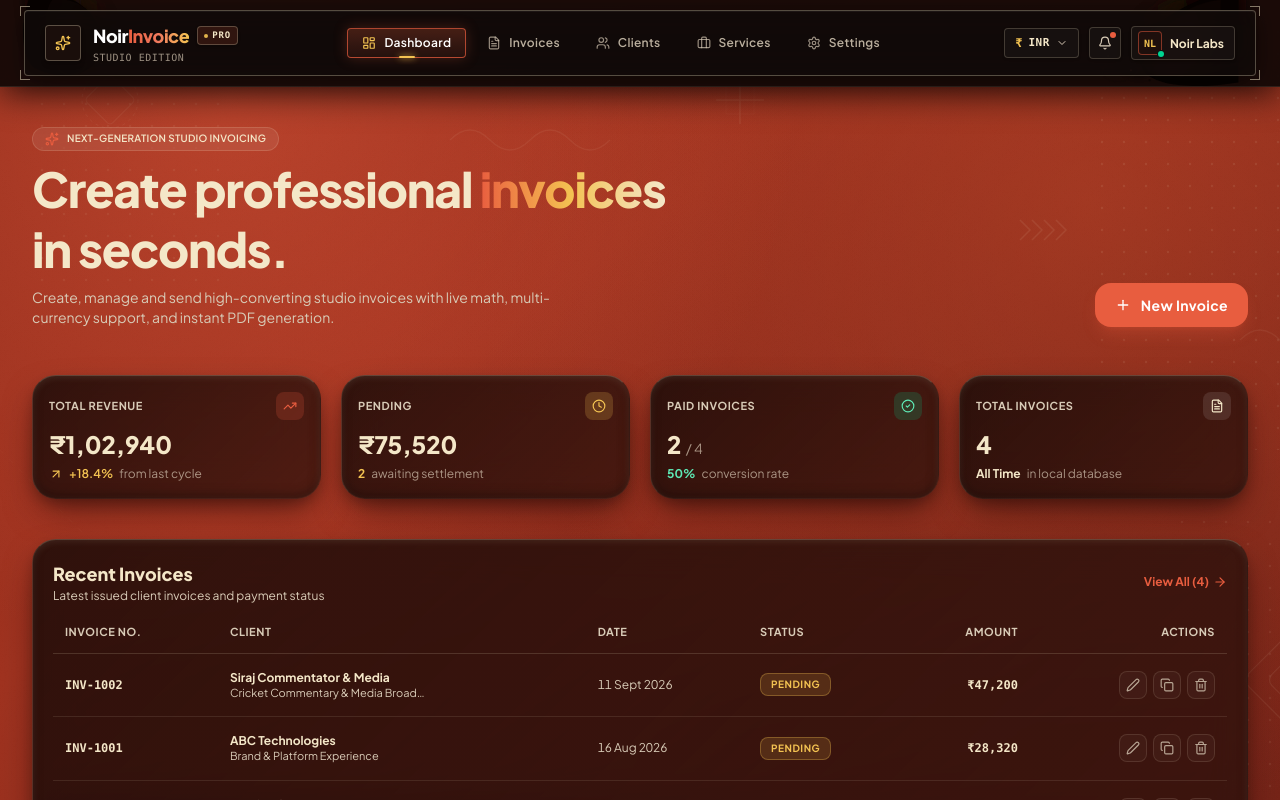
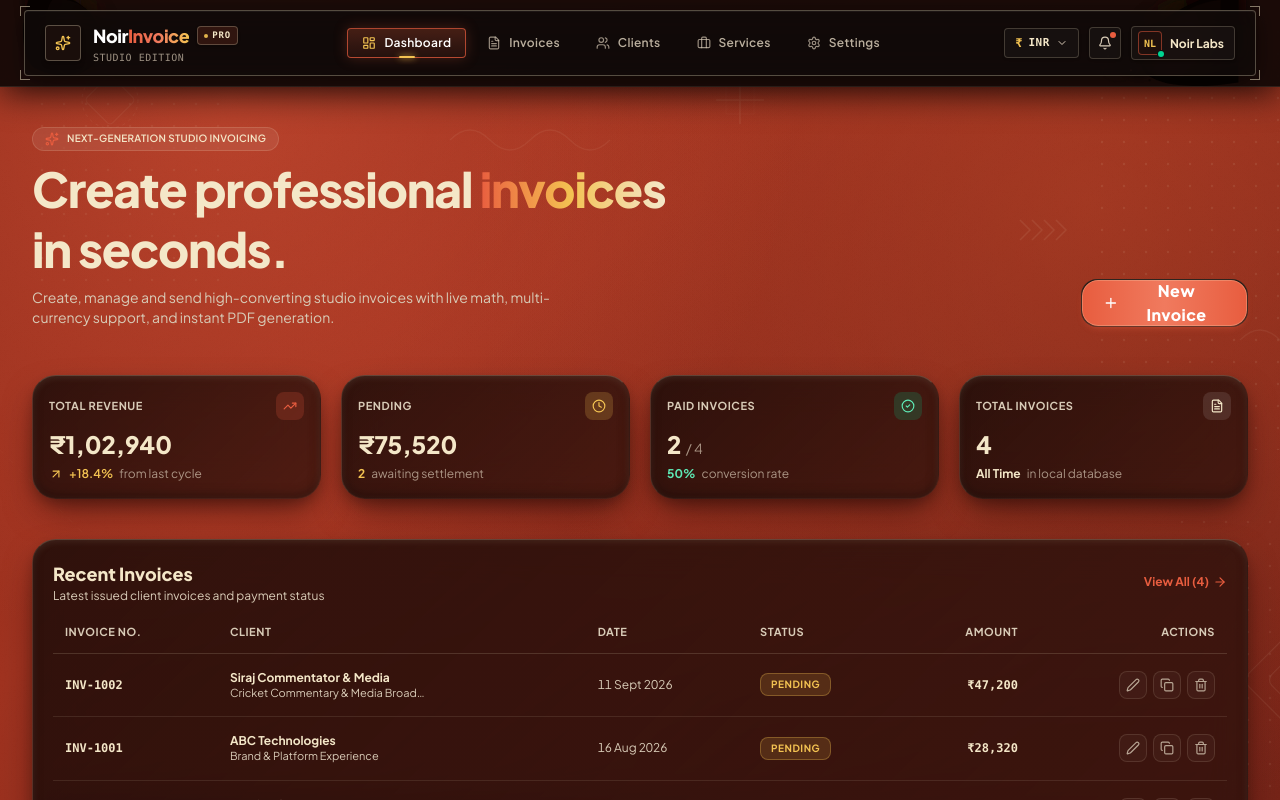
Before and after one commit to juzer09jawadwala-source/invoice-generator-, a React (Vite) app: page / in a window 1280 px wide. Shown: the top 800 px of the page. Built offline with nearby package versions, Linux system fonts and the light colour scheme.

Commit message:
feat: add CreepyButton from VengeanceUI and integrate for all buttons

```diff
--- a/src/components/Dashboard.tsx
+++ b/src/components/Dashboard.tsx
@@ -18,6 +18,7 @@ import { calculateInvoice } from '../lib/calc';
 import { formatCurrency } from '../lib/utils';
 import { AppView } from './AppShell';
 import Testimonial1 from '@/components/ui/testimonial-1';
+import { Button } from '@/components/ui/button';
 
 interface DashboardProps {
   invoices: Invoice[];
@@ -81,13 +82,14 @@ export function Dashboard({
         </div>
 
         <div className="flex items-center gap-3 flex-shrink-0">
-          <button
+          <Button
             onClick={onCreateNew}
-            className="flex items-center gap-2.5 px-4 sm:px-5 py-2.5 sm:py-3 rounded-2xl bg-[#E85D3F] hover:bg-[#B84427] text-white font-heading font-bold text-xs sm:text-sm tracking-wide shadow-lg shadow-[#E85D3F]/25 hover:shadow-xl transition-all cursor-pointer"
+            size="lg"
+            className="font-heading font-bold"
           >
             <Plus className="w-4 h-4" />
             <span>New Invoice</span>
-          </button>
+          </Button>
         </div>
       </div>
 
@@ -210,12 +212,13 @@ export function Dashboard({
             <p className="text-xs text-[#D8CBB7] max-w-sm mx-auto">
               Create your first client invoice with custom services and live preview.
             </p>
-            <button
+            <Button
               onClick={onCreateNew}
-              className="inline-flex items-center gap-2 px-4 py-2 rounded-xl bg-[#E85D3F] hover:bg-[#B84427] text-white text-xs font-bold shadow-lg"
+              size="default"
+              className="mt-2"
             >
               <Plus className="w-3.5 h-3.5" /> Create Invoice
-            </button>
+            </Button>
           </div>
         ) : (
           <div className="overflow-x-auto -mx-2 sm:mx-0">
--- a/src/components/InvoicesList.tsx
+++ b/src/components/InvoicesList.tsx
@@ -381,13 +381,14 @@ export function InvoicesList({
             </p>
           </div>
 
-          <button
+          <Button
             onClick={onCreateNew}
-            className="flex items-center gap-2 px-4 py-2.5 rounded-xl bg-[#E85D3F] hover:bg-[#B84427] text-white text-xs font-bold shadow-lg shadow-[#E85D3F]/25 transition-all self-start sm:self-auto cursor-pointer"
+            size="default"
+            className="self-start sm:self-auto font-bold"
           >
             <Plus className="w-4 h-4" />
             <span>Create Invoice</span>
-          </button>
+          </Button>
         </div>
 
         {/* Toolbar & Filter Bar */}
--- a/src/components/ui/button.tsx
+++ b/src/components/ui/button.tsx
@@ -1,41 +1,15 @@
 import * as React from 'react';
-import { cn } from '@/lib/utils';
+import { CreepyButton, CreepyButtonProps } from './creepy-button';
 
-export interface ButtonProps extends React.ButtonHTMLAttributes<HTMLButtonElement> {
-  variant?: 'default' | 'destructive' | 'outline' | 'secondary' | 'ghost' | 'link';
-  size?: 'default' | 'sm' | 'lg' | 'icon';
-}
+export interface ButtonProps extends CreepyButtonProps {}
 
 export const Button = React.forwardRef<HTMLButtonElement, ButtonProps>(
-  ({ className, variant = 'default', size = 'default', ...props }, ref) => {
-    const variantStyles = {
-      default: 'bg-[#E85D3F] hover:bg-[#B84427] text-white shadow-md shadow-[#E85D3F]/25',
-      destructive: 'bg-red-500/20 text-red-400 border border-red-500/30 hover:bg-red-500/30',
-      outline: 'border border-border bg-white/[0.04] hover:bg-white/[0.08] text-foreground',
-      secondary: 'bg-secondary text-secondary-foreground hover:bg-secondary/80',
-      ghost: 'hover:bg-white/[0.06] text-muted-foreground hover:text-foreground',
-      link: 'text-primary underline-offset-4 hover:underline',
-    };
-
-    const sizeStyles = {
-      default: 'h-9 px-4 py-2 text-xs',
-      sm: 'h-8 px-3 text-xs rounded-lg',
-      lg: 'h-10 px-6 text-sm rounded-xl',
-      icon: 'h-8 w-8 p-0 flex items-center justify-center rounded-lg',
-    };
-
-    return (
-      <button
-        ref={ref}
-        className={cn(
-          'inline-flex items-center justify-center gap-2 rounded-xl font-medium transition-all focus-visible:outline-none focus-visible:ring-2 focus-visible:ring-ring disabled:pointer-events-none disabled:opacity-50 cursor-pointer active:scale-[0.98]',
-          variantStyles[variant],
-          sizeStyles[size],
-          className
-        )}
-        {...props}
-      />
-    );
+  (props, ref) => {
+    return <CreepyButton ref={ref} {...props} />;
   }
 );
+
 Button.displayName = 'Button';
+
+export { CreepyButton };
+export default Button;
--- /dev/null
+++ b/src/components/ui/creepy-button.tsx
@@ -0,0 +1,216 @@
+"use client";
+
+import React, { useRef, useState, forwardRef } from "react";
+import { motion } from "motion/react";
+import { cn } from "@/lib/utils";
+
+export interface CreepyButtonProps extends React.ButtonHTMLAttributes<HTMLButtonElement> {
+  children: React.ReactNode;
+  className?: string;
+  coverClassName?: string;
+  variant?: "default" | "destructive" | "outline" | "secondary" | "ghost" | "link";
+  size?: "default" | "sm" | "lg" | "icon";
+}
+
+type Coords = {
+  x: number;
+  y: number;
+};
+
+export const CreepyButton = forwardRef<HTMLButtonElement, CreepyButtonProps>(
+  (
+    {
+      children,
+      className,
+      coverClassName,
+      variant = "default",
+      size = "default",
+      onClick,
+      disabled,
+      ...props
+    },
+    ref
+  ) => {
+    const eyesRef = useRef<HTMLSpanElement>(null);
+    const [eyeCoords, setEyeCoords] = useState<Coords>({ x: 0, y: 0 });
+    const [isHovered, setIsHovered] = useState(false);
+
+    const updateEyes = (e: React.MouseEvent | React.TouchEvent) => {
+      if (disabled) return;
+      const userEvent =
+        "touches" in e ? (e as React.TouchEvent).touches[0] : (e as React.MouseEvent);
+
+      if (!eyesRef.current) return;
+
+      const eyesRect = eyesRef.current.getBoundingClientRect();
+      const eyesCenter = {
+        x: eyesRect.left + eyesRect.width / 2,
+        y: eyesRect.top + eyesRect.height / 2,
+      };
+
+      const cursor = {
+        x: userEvent.clientX,
+        y: userEvent.clientY,
+      };
+
+      const dx = cursor.x - eyesCenter.x;
+      const dy = cursor.y - eyesCenter.y;
+      const angle = Math.atan2(-dy, dx) + Math.PI / 2;
+
+      const visionRangeX = 180;
+      const visionRangeY = 75;
+      const distance = Math.hypot(dx, dy);
+
+      const x = (Math.sin(angle) * Math.min(distance, visionRangeX)) / visionRangeX;
+      const y = (Math.cos(angle) * Math.min(distance, visionRangeY)) / visionRangeY;
+
+      setEyeCoords({ x, y });
+    };
+
+    const resetEyes = () => {
+      setEyeCoords({ x: 0, y: 0 });
+      setIsHovered(false);
+    };
+
+    const pupilStyle = {
+      transform: `translate(calc(-50% + ${eyeCoords.x * 50}%), calc(-50% + ${eyeCoords.y * 50}%))`,
+    };
+
+    const variantCoverStyles: Record<string, string> = {
+      default:
+        "bg-gradient-to-r from-[#E85D3F] via-[#F07A5E] to-[#E85D3F] text-white border border-[#F4E7C8]/25 shadow-md shadow-[#E85D3F]/30",
+      destructive:
+        "bg-gradient-to-r from-red-600 via-rose-600 to-red-600 text-white border border-red-400/40 shadow-md shadow-red-600/30",
+      outline:
+        "bg-[#140C0A] text-[#F4E7C8] border border-[#F4E7C8]/25 hover:border-[#E85D3F]/60",
+      secondary:
+        "bg-[#22120E] text-[#F4E7C8] border border-[#E85D3F]/35 hover:border-[#E85D3F]/70",
+      ghost:
+        "bg-[#140C0A]/60 text-[#D8CBB7] hover:text-white border border-transparent",
+      link:
+        "bg-transparent text-[#E85D3F] underline",
+    };
+
+    const sizeStyles: Record<string, { container: string; cover: string; placeholder: string }> = {
+      sm: {
+        container: "min-w-[6.5em] text-xs h-8 rounded-lg",
+        cover: "px-3 py-1.5 rounded-lg text-xs font-semibold",
+        placeholder: "px-3 py-1.5 text-xs font-semibold min-w-[6.5em]",
+      },
+      default: {
+        container: "min-w-[8em] text-xs sm:text-sm h-9 sm:h-10 rounded-xl",
+        cover: "px-4 py-2 rounded-xl text-xs sm:text-sm font-bold tracking-wide",
+        placeholder: "px-4 py-2 text-xs sm:text-sm font-bold tracking-wide min-w-[8em]",
+      },
+      lg: {
+        container: "min-w-[9.5em] text-sm sm:text-base h-11 sm:h-12 rounded-2xl",
+        cover: "px-5 py-2.5 rounded-2xl text-sm sm:text-base font-extrabold tracking-wide",
+        placeholder: "px-5 py-2.5 text-sm sm:text-base font-extrabold tracking-wide min-w-[9.5em]",
+      },
+      icon: {
+        container: "w-8 h-8 sm:w-9 sm:h-9 min-w-0 p-0 rounded-lg",
+        cover: "p-0 w-full h-full rounded-lg flex items-center justify-center",
+        placeholder: "w-8 h-8 sm:w-9 sm:h-9 min-w-0 p-0",
+      },
+    };
+
+    const currentSize = sizeStyles[size] || sizeStyles.default;
+
+    return (
+      <button
+        ref={ref}
+        disabled={disabled}
+        className={cn(
+          "relative inline-flex items-center justify-center bg-[#090403] border border-[#F4E7C8]/15 outline-none select-none group tap-highlight-transparent overflow-visible transition-opacity",
+          disabled ? "opacity-50 cursor-not-allowed" : "cursor-pointer",
+          "focus-visible:ring-2 focus-visible:ring-offset-2 focus-visible:ring-[#E85D3F]",
+          currentSize.container,
+          className
+        )}
+        onClick={onClick}
+        onMouseMove={(e) => {
+          updateEyes(e);
+          if (!disabled) setIsHovered(true);
+        }}
+        onTouchMove={updateEyes}
+        onMouseLeave={resetEyes}
+        onFocus={() => {
+          if (!disabled) setIsHovered(true);
+        }}
+        onBlur={() => setIsHovered(false)}
+        {...props}
+      >
+        {/* Animated Eyes Container Peeking from the Base Socket */}
+        <span
+          ref={eyesRef}
+          className="absolute flex items-center gap-[0.3em] right-[0.75em] bottom-[0.45em] h-[0.75em] z-0 pointer-events-none select-none"
+        >
+          {/* Left Eye */}
+          <motion.span
+            className="relative w-[0.7em] h-[0.7em] bg-white rounded-full overflow-hidden shadow-inner"
+            animate={{ scaleY: [1, 1, 0.05, 1] }}
+            transition={{
+              duration: 3.2,
+              times: [0, 0.92, 0.96, 1],
+              repeat: Infinity,
+              ease: "easeInOut",
+            }}
+          >
+            <span
+              className="absolute top-1/2 left-1/2 w-[0.36em] h-[0.36em] bg-[#0E0604] rounded-full transition-transform duration-75 ease-out shadow-sm"
+              style={pupilStyle}
+            />
+          </motion.span>
+
+          {/* Right Eye */}
+          <motion.span
+            className="relative w-[0.7em] h-[0.7em] bg-white rounded-full overflow-hidden shadow-inner"
+            animate={{ scaleY: [1, 1, 0.05, 1] }}
+            transition={{
+              duration: 3.2,
+              times: [0, 0.92, 0.96, 1],
+              repeat: Infinity,
+              ease: "easeInOut",
+            }}
+          >
+            <span
+              className="absolute top-1/2 left-1/2 w-[0.36em] h-[0.36em] bg-[#0E0604] rounded-full transition-transform duration-75 ease-out shadow-sm"
+              style={pupilStyle}
+            />
+          </motion.span>
+        </span>
+
+        {/* Tilting Button Cover */}
+        <motion.span
+          className={cn(
+            "absolute inset-0 block flex items-center justify-center gap-2",
+            "origin-[1.25em_50%]",
+            variantCoverStyles[variant] || variantCoverStyles.default,
+            currentSize.cover,
+            coverClassName
+          )}
+          animate={{
+            rotate: isHovered && !disabled ? -11 : 0,
+          }}
+          transition={{
+            type: "spring",
+            stiffness: 340,
+            damping: 22,
+            mass: 0.75,
+          }}
+        >
+          {children}
+        </motion.span>
+
+        {/* Layout placeholder maintaining width and height */}
+        <span className={cn("block opacity-0 flex items-center justify-center gap-2", currentSize.placeholder)}>
+          {children}
+        </span>
+      </button>
+    );
+  }
+);
+
+CreepyButton.displayName = "CreepyButton";
+
+export default CreepyButton;
```
Also changed, not shown: src/components/ClientsView.tsx (+8 -6 lines), src/components/Editor.tsx (+20 -12 lines), src/components/ServicesView.tsx (+8 -6 lines).
